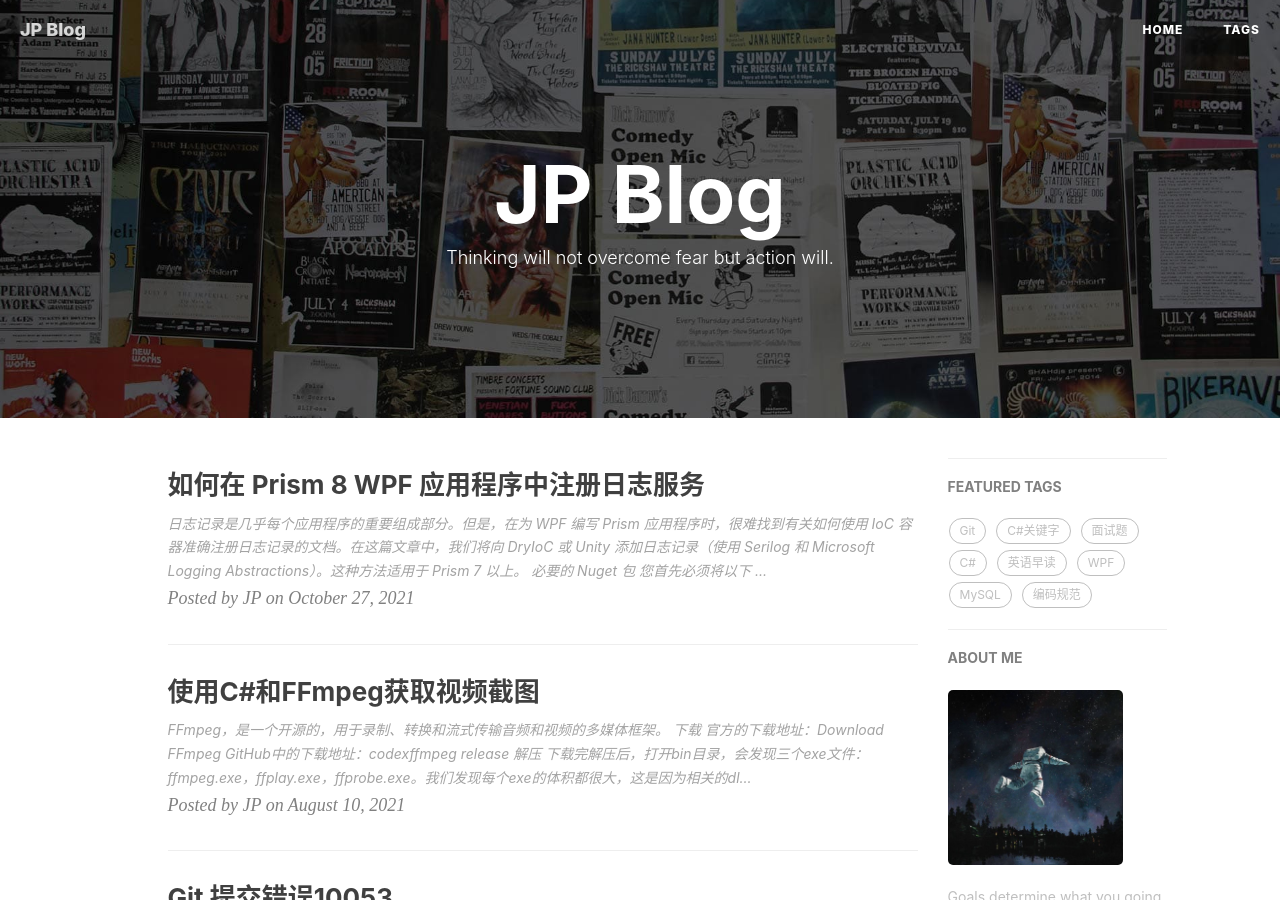
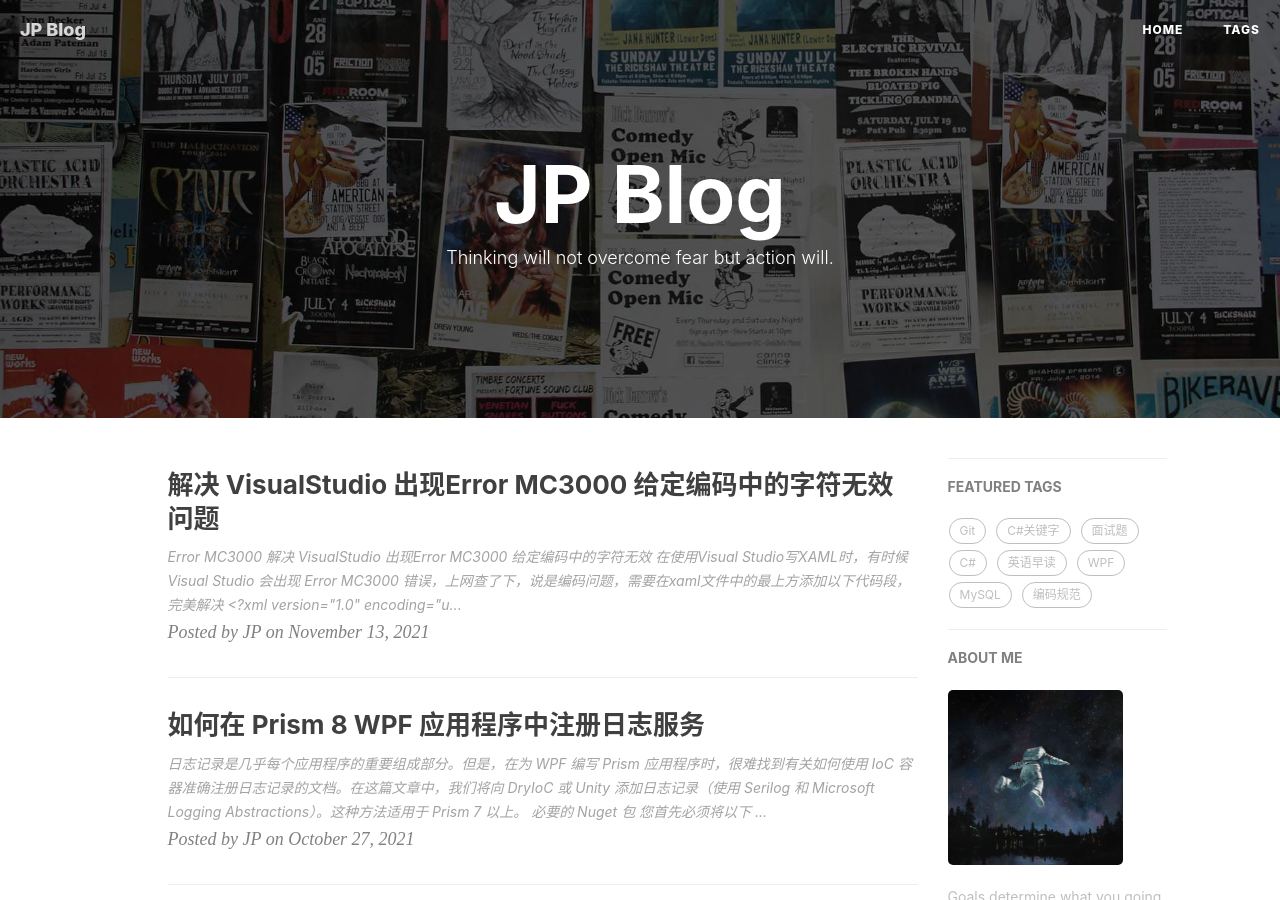
Before and after one commit to hongjiapeng/hongjiapeng.github.io, a Jekyll site: the page built from index.html, in a window 1280 px wide and 900 px high. Built offline with Jekyll 4.4.1, drawn with Linux system fonts in a browser that asks for light colours; nearby versions of some CDN libraries; the list of posts is cut into pages by our own code; comment, search, counter and statistics services are not loaded; some of the changed text lies outside the part shown.

Commit message:
add blog

````diff
--- /dev/null
+++ b/_posts/2021-11-13-how to resolve Error MC3000 of visual studio.md
@@ -0,0 +1,22 @@
+---
+layout: post
+title: 解决 VisualStudio 出现Error MC3000 给定编码中的字符无效问题
+subtitle:
+date:   2021-11-13
+author: JP
+header-img: img/post-bg-coffee.jpeg
+catalog: true
+tags:
+- Visual Studio
+- Error MC3000
+---
+
+## Error MC3000
+
+> 解决 VisualStudio 出现Error MC3000 给定编码中的字符无效
+
+在使用Visual Studio写XAML时，有时候 Visual Studio 会出现 Error MC3000 错误，上网查了下，说是编码问题，需要在xaml文件中的最上方添加以下代码段，完美解决
+
+```xml
+<?xml version="1.0" encoding="utf-8"?>
+```
````
Also changed, not shown: _posts/2021-11-02-how to publish nuget to sonatype nexus repository manager.md (+0 -2 lines).
